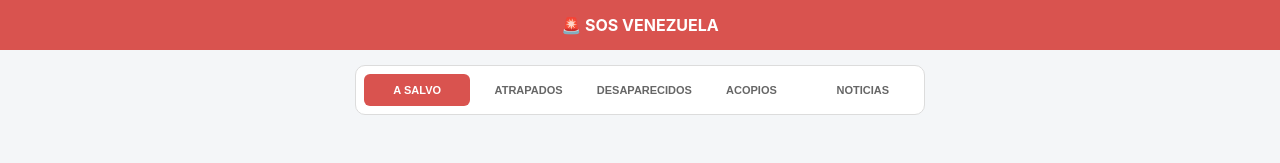
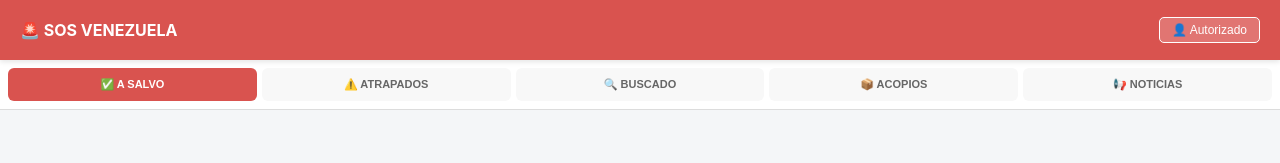
Before and after one commit to mikuriyasha03-afk/SosVE, a plain HTML site: page index.html in a window 1280 px wide. Drawn offline with nearby package versions, Linux system fonts and the light colour scheme; no server answers.

Commit message:
estetica2.0

```diff
--- a/index.html
+++ b/index.html
@@ -7,27 +7,33 @@
     <script src="https://cdn.jsdelivr.net/npm/@supabase/supabase-js@2"></script>
     <style>
         * { box-sizing: border-box; margin: 0; padding: 0; }
-        body { font-family: -apple-system, BlinkMacSystemFont, "Segoe UI", Roboto, sans-serif; background-color: #f4f6f8; color: #333; padding-bottom: 60px; }
+        body { font-family: -apple-system, BlinkMacSystemFont, "Segoe UI", Roboto, sans-serif; background-color: #f4f6f8; color: #333; padding-top: 60px; }
+
+        .navbar {
+            position: fixed; top: 0; width: 100%; height: 60px; background-color: #d9534f;
+            color: white; display: flex; justify-content: space-between; align-items: center;
+            padding: 0 20px; z-index: 1000; box-shadow: 0 2px 5px rgba(0,0,0,0.1);
+        }
+        .btn-auth { background: rgba(255,255,255,0.2); border: 1px solid white; color: white; padding: 5px 12px; border-radius: 5px; font-size: 12px; cursor: pointer; }
+
         .container { max-width: 600px; margin: 0 auto; padding: 15px; }
 
-        /* Navbar */
-        .navbar { background-color: #d9534f; color: white; padding: 15px; text-align: center; font-weight: bold; }
-
-        /* Tabs */
-        .tabs-container { display: flex; flex-wrap: wrap; gap: 5px; margin-bottom: 20px; background: white; padding: 8px; border-radius: 10px; border: 1px solid #dcdcdc; }
-        .tab-btn { flex: 1; min-width: 90px; padding: 10px; font-size: 11px; font-weight: 700; border: none; background: transparent; border-radius: 6px; cursor: pointer; color: #666; }
+        .tabs-container {
+            display: flex; flex-wrap: nowrap; overflow-x: auto; gap: 5px;
+            background: white; padding: 8px; border-bottom: 1px solid #dcdcdc;
+            position: sticky; top: 60px; z-index: 999;
+        }
+        .tab-btn { flex: 1; min-width: 90px; padding: 10px 5px; font-size: 11px; font-weight: 700; border: none; background: #f8f8f8; border-radius: 6px; cursor: pointer; color: #666; white-space: nowrap; }
         .tab-btn.active { background: #d9534f; color: white; }
-        .tab-content { display: none; }
+        .tab-content { display: none; margin-top: 20px; }
         .tab-content.active { display: block; }
 
-        /* Formulario */
-        .form-box { background: white; padding: 20px; border-radius: 12px; border: 1px solid #dcdcdc; margin-bottom: 20px; display: none; }
+        .form-box { background: white; padding: 20px; border-radius: 12px; border: 1px solid #dcdcdc; margin-bottom: 20px; }
         .input-group { margin-bottom: 15px; }
         input[type="text"], textarea { width: 100%; padding: 10px; border: 1px solid #ccc; border-radius: 8px; font-size: 14px; }
-        input[type="text"]:focus, textarea:focus { border-color: #d9534f; outline: none; }
+        input:focus, textarea:focus { border-color: #d9534f; outline: none; }
         .btn-publish { width: 100%; background: #d9534f; color: white; border: none; padding: 12px; border-radius: 8px; font-weight: 700; cursor: pointer; }
 
-        /* Feed */
         .feed-card { background: white; border: 1px solid #dcdcdc; border-radius: 12px; padding: 16px; margin-bottom: 15px; }
         .feed-header { display: flex; align-items: center; gap: 12px; margin-bottom: 12px; }
         .feed-avatar { width: 45px; height: 45px; border-radius: 8px; object-fit: cover; background: #eee; }
@@ -37,25 +43,28 @@
 </head>
 <body>
 
-    <div class="navbar">🚨 SOS VENEZUELA</div>
+    <div class="navbar">
+        <div style="font-weight: bold;">🚨 SOS VENEZUELA</div>
+        <button class="btn-auth" onclick="alert('Acceso para personal autorizado')">👤 Autorizado</button>
+    </div>
+
+    <div class="tabs-container">
+        <button id="tab-encontrados-btn" class="tab-btn active" onclick="cambiarPestana('encontrados')">✅ A SALVO</button>
+        <button id="tab-atrapados-btn" class="tab-btn" onclick="cambiarPestana('atrapados')">⚠️ ATRAPADOS</button>
+        <button id="tab-desaparecidos-btn" class="tab-btn" onclick="cambiarPestana('desaparecidos')">🔍 BUSCADO</button>
+        <button id="tab-acopio-btn" class="tab-btn" onclick="cambiarPestana('acopio')">📦 ACOPIOS</button>
+        <button id="tab-noticias-btn" class="tab-btn" onclick="cambiarPestana('noticias')">📢 NOTICIAS</button>
+    </div>
 
     <div class="container">
-        <div class="tabs-container">
-            <button id="tab-encontrados-btn" class="tab-btn active" onclick="cambiarPestana('encontrados')">A SALVO</button>
-            <button id="tab-atrapados-btn" class="tab-btn" onclick="cambiarPestana('atrapados')">ATRAPADOS</button>
-            <button id="tab-desaparecidos-btn" class="tab-btn" onclick="cambiarPestana('desaparecidos')">DESAPARECIDOS</button>
-            <button id="tab-acopio-btn" class="tab-btn" onclick="cambiarPestana('acopio')">ACOPIOS</button>
-            <button id="tab-noticias-btn" class="tab-btn" onclick="cambiarPestana('noticias')">NOTICIAS</button>
-        </div>
-
-        <div id="formulario-ciudadano" class="form-box">
-            <h3 style="margin-bottom: 15px; font-size: 16px;">Nuevo reporte</h3>
+        <div id="formulario-ciudadano" class="form-box" style="display:none;">
+            <h3 style="margin-bottom: 15px; font-size: 16px;">Crear nuevo reporte</h3>
             <input type="hidden" id="form-categoria">
             <div class="input-group"><input type="text" id="form-nombre" placeholder="Nombre completo"></div>
-            <div class="input-group"><textarea id="form-detalles" placeholder="Detalles de la situación" rows="3"></textarea></div>
-            <div class="input-group"><input type="text" id="form-contacto" placeholder="Teléfono o contacto"></div>
+            <div class="input-group"><textarea id="form-detalles" placeholder="Detalles..." rows="3"></textarea></div>
+            <div class="input-group"><input type="text" id="form-contacto" placeholder="Teléfono / Ubicación"></div>
             <div class="input-group"><input type="file" id="form-foto" accept="image/*"></div>
-            <button class="btn-publish" onclick="enviarReportePublico()">Publicar</button>
+            <button class="btn-publish" onclick="enviarReportePublico()">Publicar reporte</button>
         </div>
 
         <div id="contenido-encontrados" class="tab-content active"><div id="lista-encontrados"></div></div>
```
